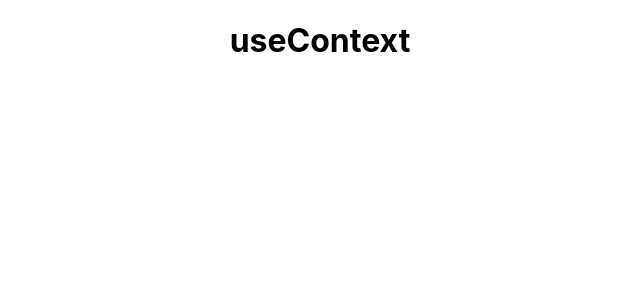
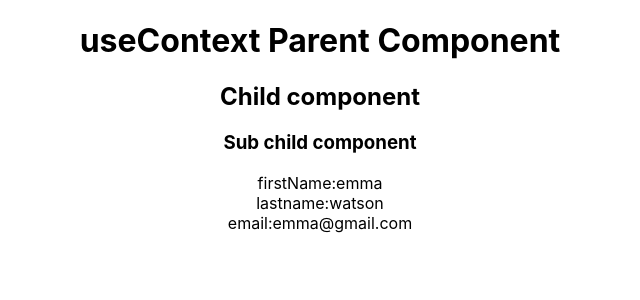
Before and after one commit to racharlasrikanth/react-full-course, a React (Create React App) app: page / in a window 1280 px wide. Shown: the top 300 px of the page, without its empty margins (320-960 px from the left). Built offline with nearby package versions, Linux system fonts and the light colour scheme.

Commit message:
context example added

```diff
--- a/src/3-useContext/final/1-useContext-basics.js
+++ b/src/3-useContext/final/1-useContext-basics.js
@@ -1,11 +1,13 @@
-import React from "react";
+import React, { useState } from "react";
+import ChildComponent from "./ChildComponent";
 
-const Final = () => {
+const ParentComponent = () => {
   return (
     <div>
-      <h1>useContext</h1>
+      <h1>useContext Parent Component</h1>
+      <ChildComponent />
     </div>
   );
 };
 
-export default Final;
+export default ParentComponent;
--- /dev/null
+++ b/src/3-useContext/final/ChildComponent.js
@@ -0,0 +1,12 @@
+import SubChildCompmonent from "./SubChildComponent";
+
+const ChildComponent = () => {
+  return (
+    <div>
+      <h2>Child component</h2>
+      <SubChildCompmonent />
+    </div>
+  );
+};
+
+export default ChildComponent;
--- /dev/null
+++ b/src/3-useContext/final/SubChildComponent.js
@@ -0,0 +1,23 @@
+import React, { useContext } from "react";
+import { UserContext } from "../../context/userContext";
+import { MainDataContext } from "../../context/mainDataContext";
+
+const SubChildCompmonent = () => {
+  const data = useContext(UserContext);
+  const mainData = useContext(MainDataContext);
+
+  console.log(mainData);
+
+  const { firstName, lastName, email } = data;
+
+  return (
+    <div>
+      <h3>Sub child component</h3>
+      <div>firstName:{firstName}</div>
+      <div>lastname:{lastName}</div>
+      <div>email:{email}</div>
+    </div>
+  );
+};
+
+export default SubChildCompmonent;
--- /dev/null
+++ b/src/context/mainDataContext.js
@@ -0,0 +1,24 @@
+import React from "react";
+
+const initialState = [
+  {
+    firstName: "emma",
+    lastName: "watson",
+    email: "emma@gmail.com",
+  },
+  {
+    firstName: "hlo",
+    lastName: "hsdfan",
+    email: "helo@gmail.com",
+  },
+];
+
+export const MainDataContext = React.createContext();
+
+export const MainDataContextProvider = ({ children }) => {
+  return (
+    <MainDataContext.Provider value={initialState}>
+      {children}
+    </MainDataContext.Provider>
+  );
+};
--- /dev/null
+++ b/src/context/userContext.js
@@ -0,0 +1,15 @@
+import React from "react";
+
+const initialState = {
+  firstName: "emma",
+  lastName: "watson",
+  email: "emma@gmail.com",
+};
+
+export const UserContext = React.createContext();
+
+export const UserContextProvider = ({ children }) => {
+  return (
+    <UserContext.Provider value={initialState}>{children}</UserContext.Provider>
+  );
+};
--- a/src/index.js
+++ b/src/index.js
@@ -2,10 +2,14 @@ import React from "react";
 import ReactDOM from "react-dom/client";
 import "./index.css";
 import App from "./App";
+import { UserContextProvider } from "./context/userContext";
+import { MainDataContextProvider } from "./context/mainDataContext";
 
 const root = ReactDOM.createRoot(document.getElementById("root"));
 root.render(
-  <React.StrictMode>
-    <App />
-  </React.StrictMode>
+  <MainDataContextProvider>
+    <UserContextProvider>
+      <App />
+    </UserContextProvider>
+  </MainDataContextProvider>
 );
```
